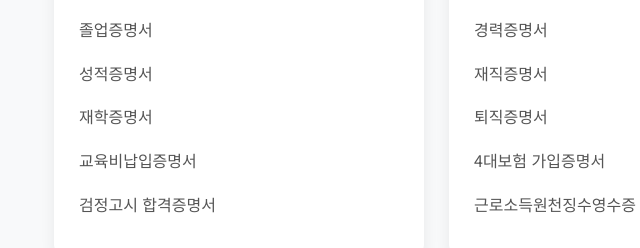
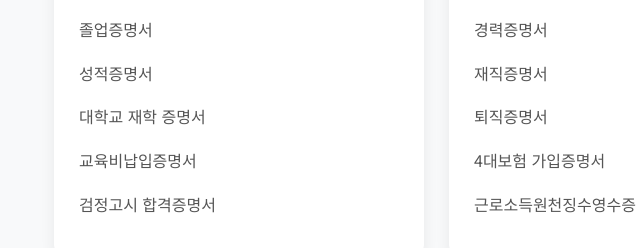
Before and after one commit to whwlgns42/test, a plain HTML site: page index.html in a window 1280 px wide. Shown: the part 1087-1335 px from the top of the page, 6-646 px from the left. Drawn offline with Linux system fonts and the light colour scheme.

Commit message:
데이터 추가

```diff
--- a/index.html
+++ b/index.html
@@ -89,7 +89,7 @@
                     <ul>
                         <li><a href="#" aria-label="졸업증명서 검색">졸업증명서</a></li>
                         <li><a href="#" aria-label="성적증명서 검색">성적증명서</a></li>
-                        <li><a href="#" aria-label="재학증명서 검색">재학증명서</a></li>
+                        <li><a href="#" aria-label="대학교 재학 증명서 검색">대학교 재학 증명서</a></li>
                         <li><a href="#" aria-label="교육비납입증명서 검색">교육비납입증명서</a></li>
                         <li><a href="#" aria-label="검정고시 합격증명서 검색">검정고시 합격증명서</a></li>
                     </ul>
--- a/script.js
+++ b/script.js
@@ -234,12 +234,12 @@ const certificateData = [
     },
     {
         id: 22,
-        name: "재학증명서",
+        name: "대학교 재학 증명서",
         category: "교육",
         issuer: "각 교육기관",
-        issueMethods: ["교육기관 방문", "교육기관 홈페이지"],
+        issueMethods: ["교육기관 방문", "교육기관 홈페이지", "정부24"],
         description: "현재 학교에 재학 중임을 증명하는 문서입니다.",
-        url: "해당 교육기관 홈페이지",
+        url: "https://www.gov.kr/mw/AA020InfoCappView.do?HighCtgCD=&CappBizCD=13404000010",
         fee: "500원~2,000원",
         requiredDocs: "신분증 또는 학생증"
     },
@@ -314,9 +314,9 @@ const certificateData = [
         name: "진단서",
         category: "건강·의료",
         issuer: "의료기관",
-        issueMethods: ["의료기관 방문"],
+        issueMethods: ["의료기관 방문", "정부24"],
         description: "의사가 환자의 질병이나 상해 상태를 증명하는 문서입니다.",
-        url: "해당 의료기관 문의",
+        url: "https://www.gov.kr/portal/service/serviceInfo/PTR000050357",
         fee: "5,000원~30,000원",
         requiredDocs: "신분증"
     },
```
